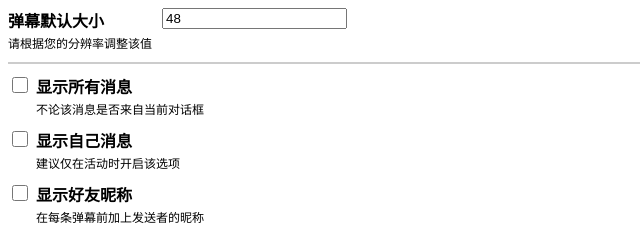
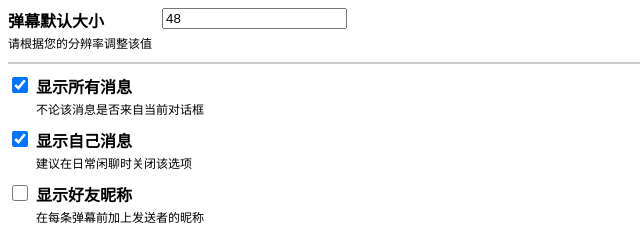
Before and after one commit to aidistan-archives/weixin-danmu-chrome, a browser extension: page options.html in a window 1280 px wide. Shown: the top 233 px of the page, 0-640 px from the left. Drawn offline with Linux system fonts and the light colour scheme.

Commit message:
Change default options according to the feedback

```diff
--- a/options.html
+++ b/options.html
@@ -61,7 +61,7 @@
     </div>
     <div class="form-label">
       <h3>显示自己消息</h3>
-      <p>建议仅在活动时开启该选项</p>
+      <p>建议在日常闲聊时关闭该选项</p>
     </div>
     <div class="clear"></div>
   </div>
--- a/options.js
+++ b/options.js
@@ -30,8 +30,8 @@ function save_options() {
 function restore_options() {
   chrome.storage.sync.get({
     defaultfontSize: 48,
-    showAllMessages: false,
-    showMyMessages: false,
+    showAllMessages: true,
+    showMyMessages: true,
     showUsername: false,
     pinWeixinTab: false,
     showNotifications: false,
```
